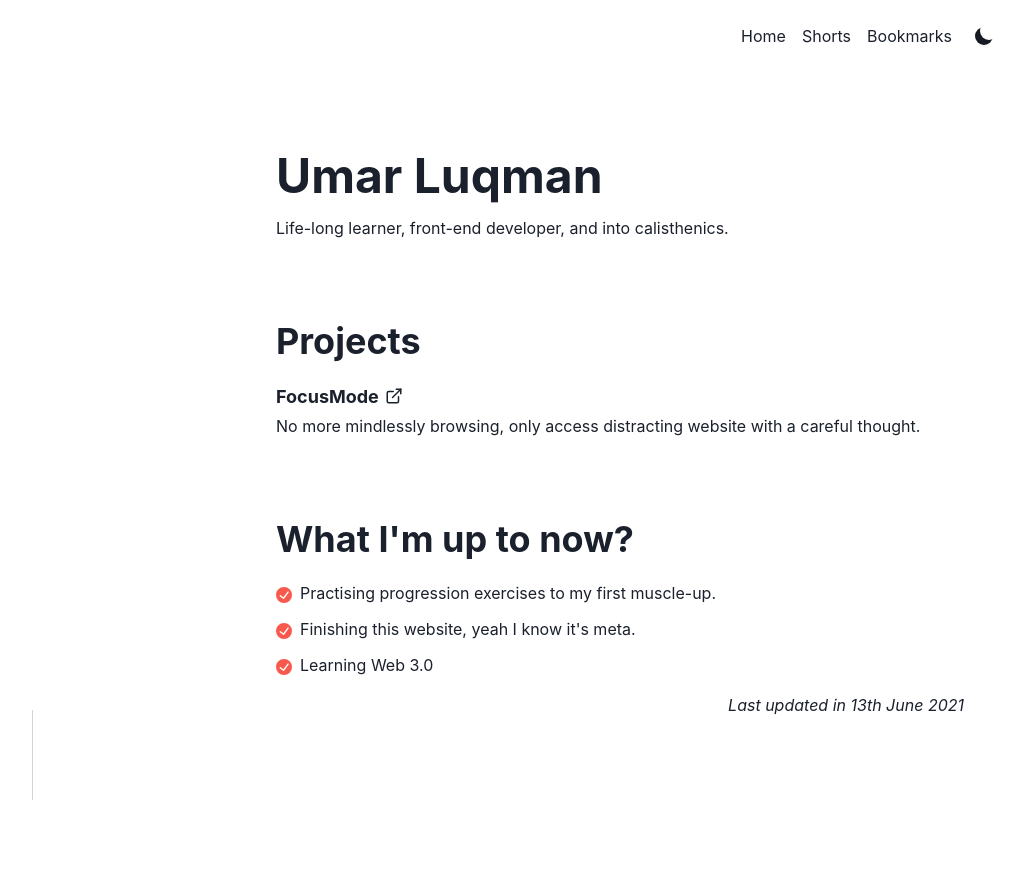
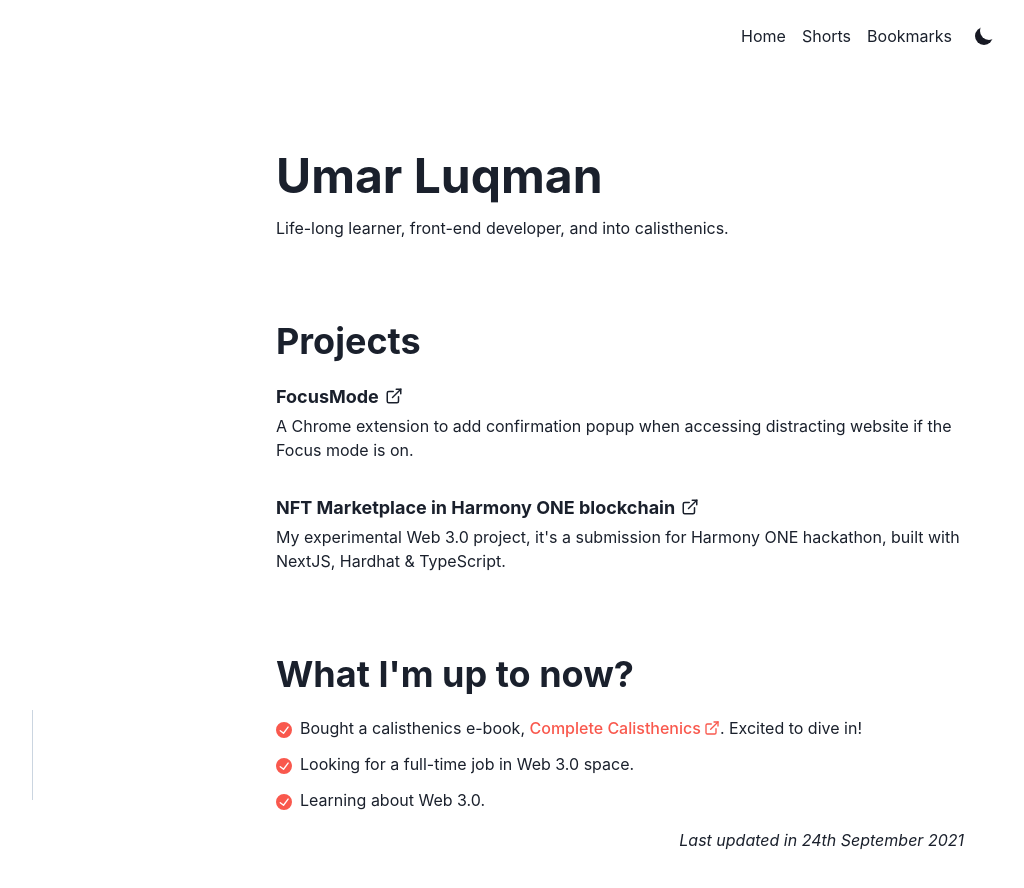
Before and after one commit to umarluqman/site-next, a Next.js app: page / in a window 1280 px wide. Shown: the top 888 px of the page, without its empty margins (20-1044 px from the left). Before the commit the page ends 800 px from the top, so only its background shows below. Built offline with nearby package versions, Linux system fonts and the light colour scheme; some icons are missing.

Commit message:
Updated frontpage

```diff
--- a/pages/index.tsx
+++ b/pages/index.tsx
@@ -33,9 +33,23 @@ export default function Home(): ReactNode {
       >
         FocusMode <ExternalLinkIcon mx="2px" mt={-1} />
       </Link>
+      <Text mt={1} color={textColor} mb={8}>
+        A Chrome extension to add confirmation popup when accessing distracting
+        website if the Focus mode is on.
+      </Text>
+
+      <Link
+        href="https://github.com/umarluqman/geo-nft"
+        isExternal
+        fontWeight="700"
+        fontSize="lg"
+      >
+        NFT Marketplace in Harmony ONE blockchain{" "}
+        <ExternalLinkIcon mx="2px" mt={-1} />
+      </Link>
       <Text mt={1} color={textColor}>
-        No more mindlessly browsing, only access distracting website with a
-        careful thought.
+        My experimental Web 3.0 project, it&apos;s a submission for Harmony ONE
+        hackathon, built with NextJS, Hardhat & TypeScript.
       </Text>
 
       <Heading mb={5} mt={20} as="h2" size="xl">
@@ -44,20 +58,30 @@ export default function Home(): ReactNode {
       <List spacing={3} color={textColor}>
         <ListItem>
           <ListIcon as={CheckCircleIcon} color="accent.700" />
-          Practising progression exercises to my first muscle-up.
+          Bought a calisthenics e-book,{" "}
+          <Link
+            href="https://g.co/kgs/o3rkyq"
+            isExternal
+            color="accent.700"
+            fontWeight={500}
+          >
+            Complete Calisthenics
+            <ExternalLinkIcon ml="3px" mt={-1} />
+          </Link>
+          . Excited to dive in!
         </ListItem>
         <ListItem>
           <ListIcon as={CheckCircleIcon} color="accent.700" />
-          Finishing this website, yeah I know it&apos;s meta.
+          Looking for a full-time job in Web 3.0 space.
         </ListItem>
         <ListItem>
           <ListIcon as={CheckCircleIcon} color="accent.700" />
-          Learning Web 3.0
+          Learning about Web 3.0.
         </ListItem>
       </List>
 
       <Text textAlign="right" mt={4} fontStyle="italic">
-        Last updated in 13th June 2021
+        Last updated in 24th September 2021
       </Text>
     </chakra.div>
   );
--- a/pages/shorts/index.tsx
+++ b/pages/shorts/index.tsx
@@ -35,7 +35,7 @@ const Shorts = ({ posts }: ShortsProps): ReactNode => {
       <Heading mb={8} mt={8} as="h1" size="xl">
         Shorts
       </Heading>
-
+      {/*
       <Alert status="info" color={infoColor}>
         Selected atomic ideas from my
         <BaseLink
@@ -47,7 +47,7 @@ const Shorts = ({ posts }: ShortsProps): ReactNode => {
         >
           Obsidian <ExternalLinkIcon mx="2px" mt={-1} />
         </BaseLink>
-      </Alert>
+      </Alert> */}
 
       <chakra.ul mt={8} listStyleType="none">
         {posts.map((post) => {
--- a/src/_posts/following-a-routine/index.mdx
+++ b/src/_posts/following-a-routine/index.mdx
@@ -4,8 +4,8 @@ type: shorts
 date: June 7, 2021
 ---
 
-Doing the same things over and over again everyday like working 9-5 alters your perception towards time as in making it seems to move faster.
+Doing the same things over and over again everyday alters our perception towards time as in making it seems to move faster.
 
 This is due to the less unique moments have been created in your memory at a given period especially with the same environment.
 
-Everyone could agree that 2020 moves so fast, the fastest year ever thanks to the lockdown and travel restrictions.
+Everyone could agree that 2020 and 2021 moves so fast, these two years is the fastest ever thanks to the lockdown and travel restrictions.
```
Also changed, not shown: src/_posts/fungible-token-vs-non-fungible-token/index.mdx (+6 -7 lines).
